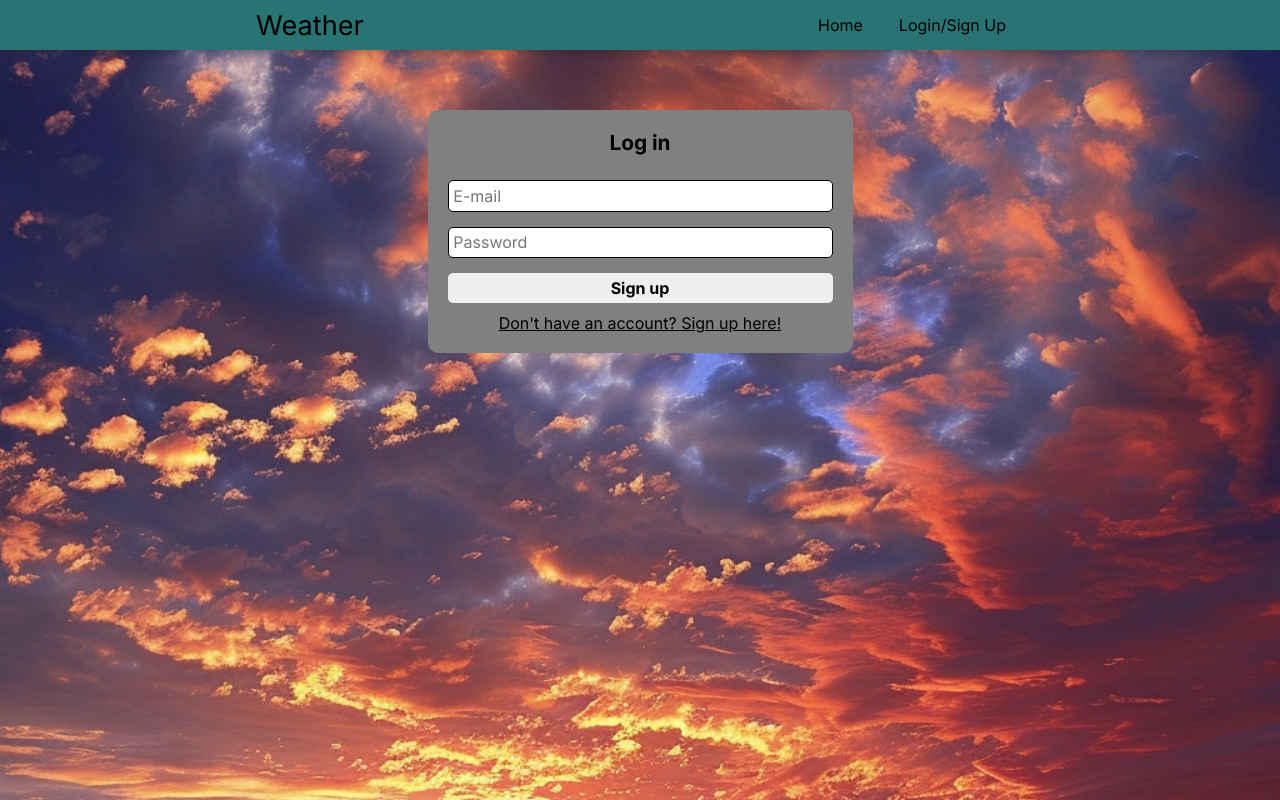
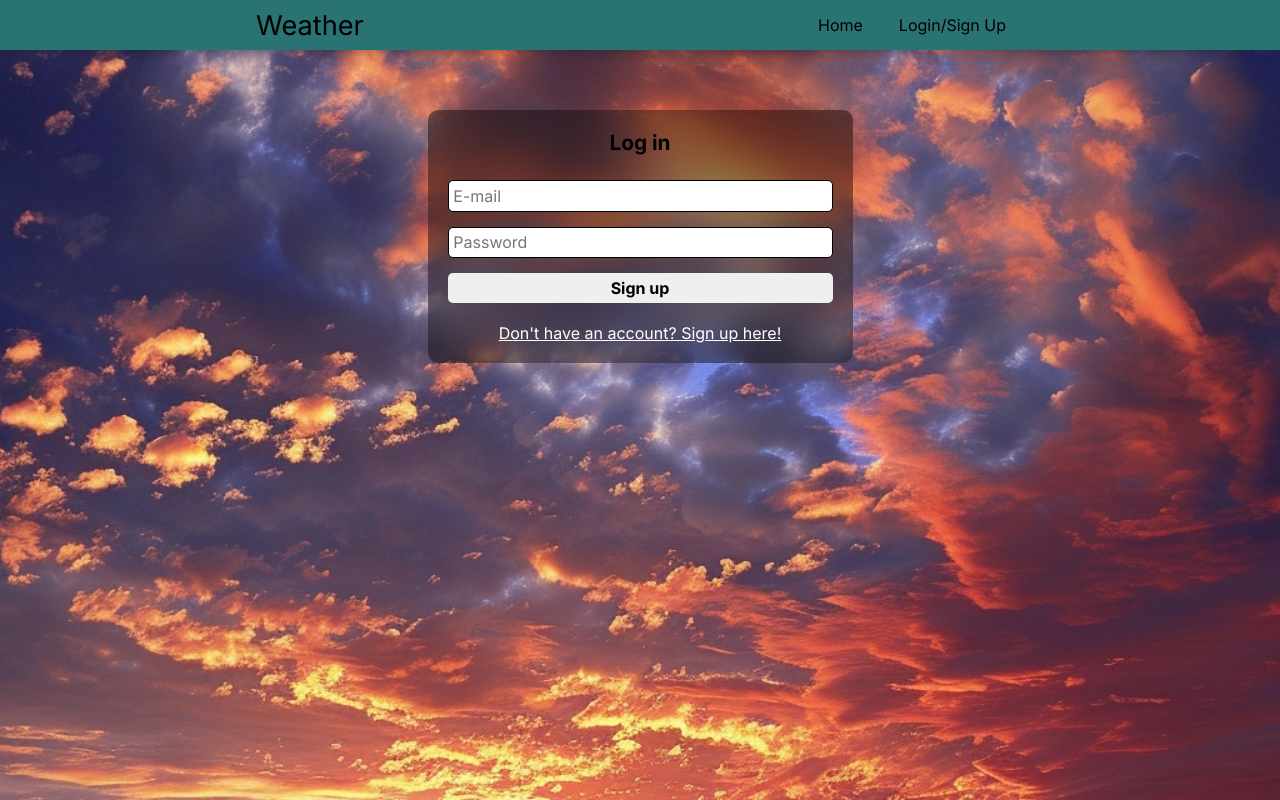
Before and after one commit to christiantumandao/Weather-Application, a React (Create React App) app: page /log-in in a window 1280 px wide. Built offline with nearby package versions, Linux system fonts and the light colour scheme; no server answers.

Commit message:
Added profile

```diff
--- a/src/App.tsx
+++ b/src/App.tsx
@@ -11,6 +11,7 @@ import { useAuthState } from 'react-firebase-hooks/auth';
 import { auth } from './firebaseConfig';
 import { fetchUserData } from './util/users';
 import { User } from 'firebase/auth';
+import Profile from './Components/Profile/Profile';
 
 type userData = {
   firstName: string,
@@ -43,6 +44,7 @@ function App() {
           <Route path="/" element={<Widget userData = { userData } />}></Route>
           <Route path="/log-in" element={<Login />}></Route>
           <Route path="/sign-up" element={<SignUp />}></Route>
+          <Route path="/profile" element={<Profile userData = { userData } />}></Route>
         </Routes>
     </div>
   );
--- a/src/Components/Login/Login.css
+++ b/src/Components/Login/Login.css
@@ -1,6 +1,7 @@
 a {
-    margin-top: 10px;
-    color: black;
+    margin-top: 20px;
+    color: white;
+
 }
 
 a:hover {
--- a/src/Components/SignUp/SignUp.css
+++ b/src/Components/SignUp/SignUp.css
@@ -22,7 +22,8 @@
     align-items: center;
 
     border-radius: 10px;
-    background-color: gray;
+    background-color: rgba(0,0,0,.4);
+    backdrop-filter: blur(20px);
 
 }
 
```
